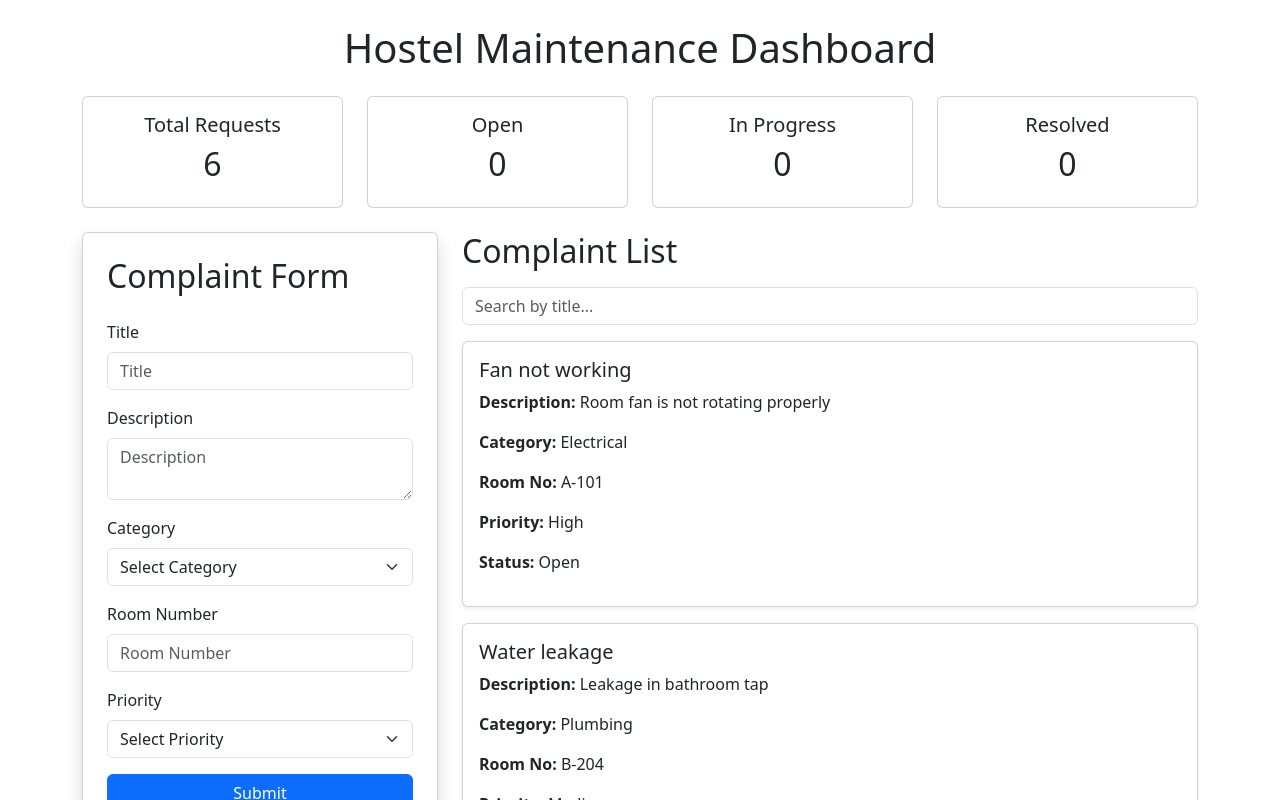
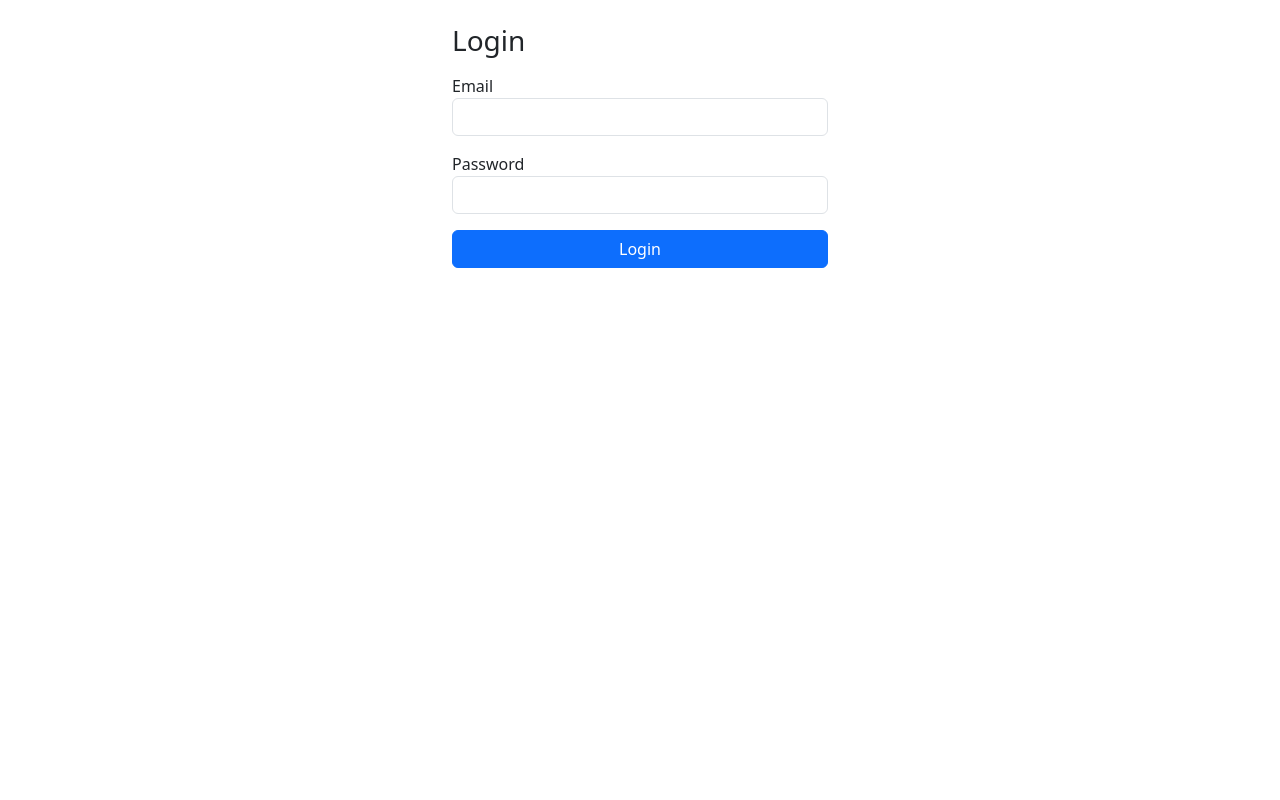
Before and after one commit to AnirbanRout/Capgemini-React-Project, a React (Vite) app: page / in a window 1280 px wide. Shown: the top 800 px of the page. Built offline with nearby package versions, Linux system fonts and the light colour scheme; data requests are answered from the project's data file.

Commit message:
day2 files and day1 files updated

```diff
--- a/src/App.jsx
+++ b/src/App.jsx
@@ -1,3 +1,4 @@
+import { Navigate } from "react-router-dom";
 import ComplaintForm from "./day1/components/ComplaintForm";
 import ComplaintList from "./day1/components/ComplaintList";
 import DashBoard from "./day1/pages/DashBoard";
@@ -5,7 +6,9 @@ import DashBoard from "./day1/pages/DashBoard";
 const App = () => {
   return (
     <div>
-      <DashBoard />
+      <button>
+        <Navigate to="/student-dashboard"></Navigate>
+      </button>
     </div>
   );
 };
--- a/src/day1/components/SummaryCards.jsx
+++ b/src/day1/components/SummaryCards.jsx
@@ -1,52 +1,50 @@
 const SummaryCards = ({ requests }) => {
   const requestCount = requests.length;
 
-  const openRequests = requests.filter((req) => {
-    req.status === "open";
-  }).length;
+  const openRequests = requests.filter((req) => req.status === "open").length;
 
-  const inProgressRequests = requests.filter((req) => {
-    req.status === "in_progress";
-  }).length;
+  const inProgressRequests = requests.filter(
+    (req) => req.status === "in_progress",
+  ).length;
 
-  const resolvedRequests = requests.filter((req) => {
-    req.status === "resolved";
-  }).length;
+  const resolvedRequests = requests.filter(
+    (req) => req.status === "resolved",
+  ).length;
 
   return (
-    <div className="row mb-4">
-      <div className="col-md-3">
-        <div className="card text-center">
+    <div className="row g-3 mb-4">
+      <div className="col-12 col-md-3">
+        <div className="card text-center shadow-sm">
           <div className="card-body">
-            <h5>Total Requests</h5>
-            <h2>{requestCount}</h2>
+            <h6 className="text-muted">Total Requests</h6>
+            <h2 className="fw-bold">{requestCount}</h2>
           </div>
         </div>
       </div>
 
-      <div className="col-md-3">
-        <div className="card text-center">
+      <div className="col-12 col-md-3">
+        <div className="card text-center shadow-sm">
           <div className="card-body">
-            <h5>Open</h5>
-            <h2>{openRequests}</h2>
+            <h6 className="text-muted">Open</h6>
+            <h2 className="fw-bold">{openRequests}</h2>
           </div>
         </div>
       </div>
 
-      <div className="col-md-3">
-        <div className="card text-center">
+      <div className="col-12 col-md-3">
+        <div className="card text-center shadow-sm">
           <div className="card-body">
-            <h5>In Progress</h5>
-            <h2>{inProgressRequests}</h2>
+            <h6 className="text-muted">In Progress</h6>
+            <h2 className="fw-bold">{inProgressRequests}</h2>
           </div>
         </div>
       </div>
 
-      <div className="col-md-3">
-        <div className="card text-center">
+      <div className="col-12 col-md-3">
+        <div className="card text-center shadow-sm">
           <div className="card-body">
-            <h5>Resolved</h5>
-            <h2>{resolvedRequests}</h2>
+            <h6 className="text-muted">Resolved</h6>
+            <h2 className="fw-bold">{resolvedRequests}</h2>
           </div>
         </div>
       </div>
--- a/src/day1/pages/DashBoard.jsx
+++ b/src/day1/pages/DashBoard.jsx
@@ -1,33 +1,34 @@
-import axios from "axios";
-import { useState, useEffect } from "react";
+import { useEffect, useState, useContext } from "react";
 import api from "../services/api";
+
+import SummaryCards from "../components/SummaryCards";
+import ComplaintForm from "../components/ComplaintForm";
 import ComplaintList from "../components/ComplaintList";
-import ComplaintForm from "../components/ComplaintForm";
-import SummaryCards from "../components/SummaryCards";
 
-const DashBoard = () => {
+import { AuthContext } from "../../day2/context/AuthContext";
+
+const Dashboard = () => {
+  const { user } = useContext(AuthContext);
+
   const [requests, setRequests] = useState([]);
   const [categories, setCategories] = useState([]);
 
   const getRequests = () => {
-    api
-      .get("/requests")
-      .then((res) => {
-        setRequests(res.data);
-      })
-      .catch((err) => {
-        console.error("Error fetching requests", err);
+    api.get("/requests").then((res) => {
+      const data = res.data;
+      if (user.role === "student") {
+        setRequests(
+          data.filter((r) => String(r.studentId) === String(user.id)),
+        );
+      } else {
+        setRequests(data);
+      }
     });
   };
 
   const getCategories = () => {
-    api
-      .get("/categories")
-      .then((res) => {
+    api.get("/categories").then((res) => {
       setCategories(res.data);
-      })
-      .catch((err) => {
-        console.error("Error fetching categories", err);
     });
   };
 
@@ -35,23 +36,43 @@ const DashBoard = () => {
     getRequests();
     getCategories();
   }, []);
+
   return (
     <div className="container py-4">
-      <h1 className="text-center mb-4">Hostel Maintenance Dashboard</h1>
+      <h2 className="text-center mb-4">Hostel Maintenance Dashboard</h2>
 
+      <div className="row mb-4">
+        <div className="col-12">
           <SummaryCards requests={requests} />
+        </div>
+      </div>
 
-      <div className="row mt-4">
+      <div className="row g-4">
+        {user.role === "student" && (
           <div className="col-md-4">
+            <div className="card shadow-sm p-3">
+              <h5 className="mb-3">Raise Complaint</h5>
               <ComplaintForm getRequests={getRequests} />
             </div>
+          </div>
+        )}
 
-        <div className="col-md-8">
-          <ComplaintList requests={requests} />
+        <div className={user.role === "student" ? "col-md-8" : "col-12"}>
+          <div className="card shadow-sm p-3">
+            <h5 className="mb-3">
+              {user.role === "admin" ? "All Complaints" : "My Complaints"}
+            </h5>
+
+            <ComplaintList
+              requests={requests}
+              isAdmin={user.role === "admin"}
+              setRequests={setRequests}
+            />
+          </div>
         </div>
       </div>
     </div>
   );
 };
 
-export default DashBoard;
+export default Dashboard;
--- /dev/null
+++ b/src/day2/context/AuthContext.jsx
@@ -0,0 +1,25 @@
+import { createContext, useState } from "react";
+
+export const AuthContext = createContext();
+
+export const AuthProvider = ({ children }) => {
+  const [user, setUser] = useState(
+    JSON.parse(localStorage.getItem("user")) || null
+  );
+
+  const login = (userData) => {
+    setUser(userData);
+    localStorage.setItem("user", JSON.stringify(userData));
+  };
+
+  const logout = () => {
+    setUser(null);
+    localStorage.removeItem("user");
+  };
+
+  return (
+    <AuthContext.Provider value={{ user, login, logout }}>
+      {children}
+    </AuthContext.Provider>
+  );
+};
--- /dev/null
+++ b/src/day2/pages/Login.jsx
@@ -0,0 +1,83 @@
+import { Formik, Form, ErrorMessage, Field } from "formik";
+import * as Yup from "yup";
+import React, { useContext } from "react";
+import api from "../../day1/services/api";
+import { useNavigate } from "react-router-dom";
+import { AuthContext } from "../context/AuthContext";
+
+const Login = () => {
+  const navigate = useNavigate();
+  const { login } = useContext(AuthContext);
+
+  const schema = Yup.object().shape({
+    email: Yup.string().email("Invalid email").required("Email is required"),
+    password: Yup.string().required("Password is required"),
+  });
+
+  const handleSubmit = (values, { setSubmitting }) => {
+    api
+      .get(`/users?email=${values.email}`)
+      .then((response) => {
+        const user = response.data?.[0];
+
+        if (user && user.password === values.password) {
+          login(user);
+
+          if (user.role === "admin") {
+            navigate("/admin-dashboard");
+          } else {
+            navigate("/student-dashboard");
+          }
+        } else {
+          alert("Invalid email or password");
+        }
+      })
+      .catch((error) => {
+        console.error("Login error:", error);
+        alert("Something went wrong");
+      })
+      .finally(() => {
+        setSubmitting(false);
+      });
+  };
+
+  return (
+    <Formik
+      initialValues={{ email: "", password: "" }}
+      validationSchema={schema}
+      onSubmit={handleSubmit}
+    >
+      {({ isSubmitting }) => (
+        <Form className="container mt-4" style={{ maxWidth: "400px" }}>
+          <h3 className="mb-3">Login</h3>
+
+          <div className="mb-3">
+            <label>Email</label>
+            <Field className="form-control" type="email" name="email" />
+            <ErrorMessage name="email" component="p" className="text-danger" />
+          </div>
+
+          <div className="mb-3">
+            <label>Password</label>
+            <Field className="form-control" type="password" name="password" />
+            <ErrorMessage
+              name="password"
+              component="p"
+              className="text-danger"
+            />
+          </div>
+
+          <button
+            className="btn btn-primary w-100"
+            type="submit"
+            disabled={isSubmitting}
+          >
+            {isSubmitting ? "Logging in..." : "Login"}
+          </button>
+        </Form>
+      )}
+    </Formik>
+  );
+};
+
+export default Login;
--- /dev/null
+++ b/src/day2/routes/ProtectedRoute.jsx
@@ -0,0 +1,15 @@
+import React, { useContext } from "react";
+import { Navigate } from "react-router-dom";
+import { AuthContext } from "../context/AuthContext";
+
+const ProtectedRoute = ({ children }) => {
+  const { user } = useContext(AuthContext);
+
+  if (!user) {
+    return <Navigate to="/login" />;
+  }
+
+  return children;
+};
+
+export default ProtectedRoute;
--- a/src/json/db.json
+++ b/src/json/db.json
@@ -89,6 +89,26 @@
       "status": "Open",
       "createdAt": "2026-06-12T06:52:05.857Z",
       "id": "OlW_q2zUJGA"
+    },
+    {
+      "title": "fcxbg",
+      "description": "fbx",
+      "category": "Plumbing",
+      "roomNo": "333",
+      "priority": "High",
+      "status": "Open",
+      "createdAt": "2026-06-13T01:07:59.233Z",
+      "id": "6Lr1FjrQu_I"
+    },
+    {
+      "title": "ac",
+      "description": "ac not working",
+      "category": "Electrical",
+      "roomNo": "2222",
+      "priority": "High",
+      "status": "Open",
+      "createdAt": "2026-06-13T01:30:25.795Z",
+      "id": "zq_ltRfsgQY"
     }
   ],
   "categories": [
--- a/src/main.jsx
+++ b/src/main.jsx
@@ -1,19 +1,50 @@
+import { createBrowserRouter, RouterProvider } from "react-router-dom";
+import { createRoot } from "react-dom/client";
 import { StrictMode } from "react";
-import { createRoot } from "react-dom/client";
-import { createBrowserRouter, RouterProvider } from "react-router-dom";
+
+import Login from "./day2/pages/Login";
+import DashBoard from "./day1/pages/DashBoard";
+
+import ProtectedRoute from "./day2/routes/ProtectedRoute";
+import { AuthProvider } from "./day2/context/AuthContext";
+
 import "bootstrap/dist/css/bootstrap.min.css";
-import "./index.css";
-import App from "./App.jsx";
 
 const router = createBrowserRouter([
   {
+    path: "/login",
+    element: <Login />,
+  },
+
+  {
+    path: "/admin-dashboard",
+    element: (
+      <ProtectedRoute>
+        <DashBoard />
+      </ProtectedRoute>
+    ),
+  },
+
+  {
+    path: "/student-dashboard",
+    element: (
+      <ProtectedRoute>
+        <DashBoard />
+      </ProtectedRoute>
+    ),
+  },
+
+  // optional default route
+  {
     path: "/",
-    element: <App />,
+    element: <Login />,
   },
 ]);
 
 createRoot(document.getElementById("root")).render(
   <StrictMode>
-    <RouterProvider router={router} />
+    <AuthProvider>
+      <RouterProvider router={router} />
+    </AuthProvider>
   </StrictMode>,
 );
```
Lines whose indentation alone changed are shown as unchanged.
